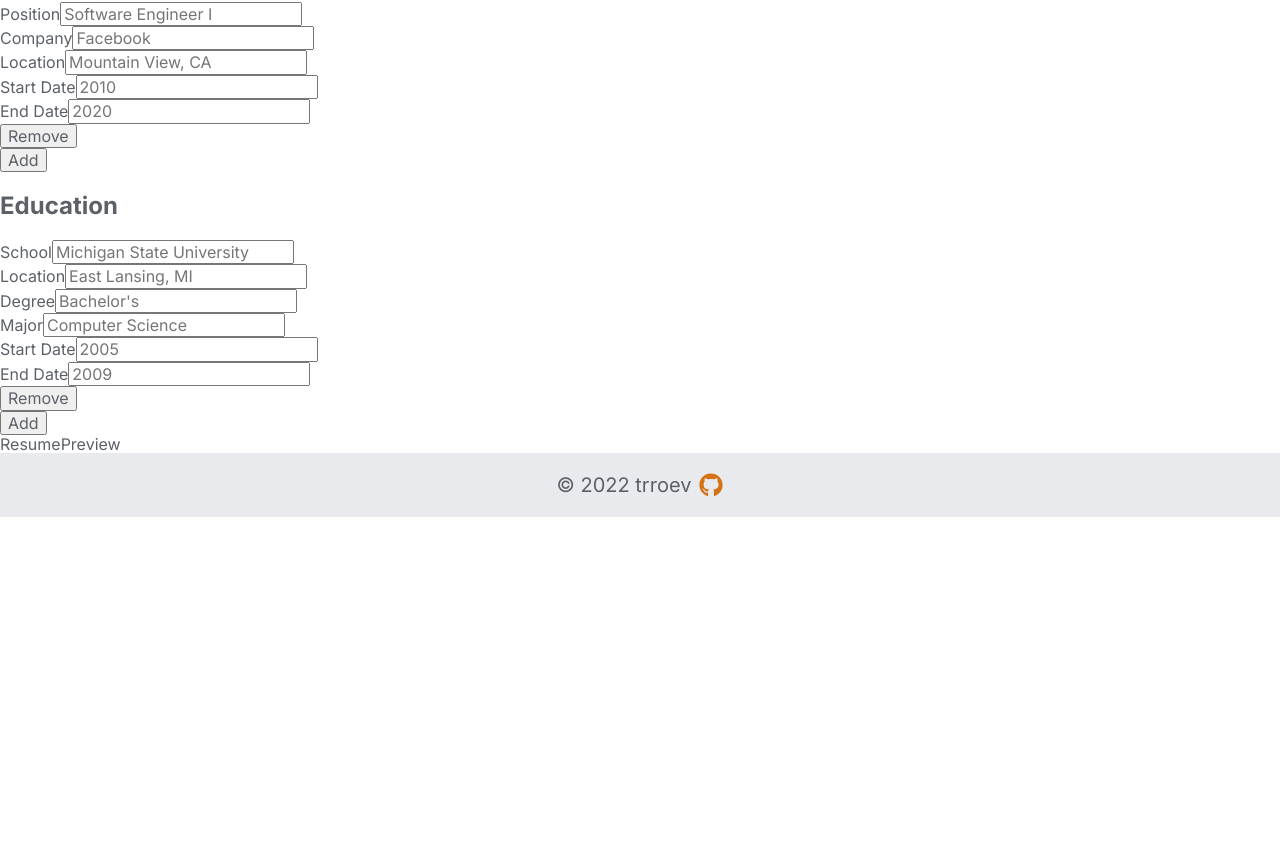
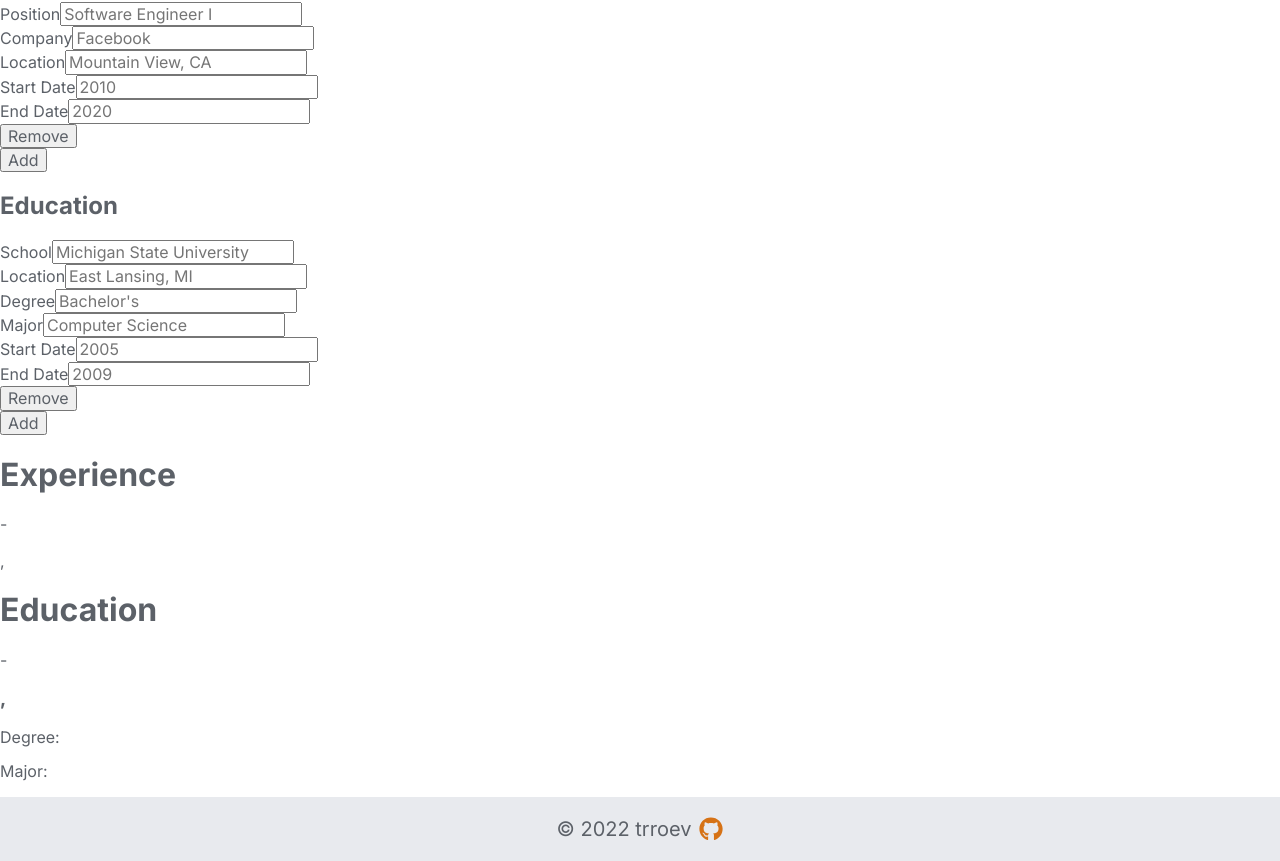
Before and after one commit to trroev/resume-app, a React (Create React App) app: page / in a window 1280 px wide. Shown: the part 565-1426 px from the top of the page. Before the commit the page ends 1082 px from the top, so only its background shows below. Built offline with nearby package versions, Linux system fonts and the light colour scheme.

Commit message:
completed components. need to finish styling to complete

```diff
--- a/src/components/Main.js
+++ b/src/components/Main.js
@@ -1,6 +1,6 @@
 import React, { useState } from "react";
 import ResumeForm from "./Resume/Form/ResumeForm";
-import ResumePreview from "./Resume/ResumePreview";
+import ResumePreview from "./Resume/ResumePreview/ResumePreview";
 import emptyResume from "./Resume/emptyResume";
 import uniqid from "uniqid";
 
@@ -125,7 +125,7 @@
         onRemoveExperience={handleRemoveExperience}
         onRemoveEducation={handleRemoveEducation}
       />
-      <ResumePreview />
+      <ResumePreview resume={resume} />
     </div>
   );
 };
--- a/src/components/Resume/Form/Contact.js
+++ b/src/components/Resume/Form/Contact.js
@@ -1,6 +1,6 @@
 import React from "react";
 
-const Contact = ({ contactInfo }) => {
+const Contact = ({ contactInfo, onChange }) => {
   return (
     <div className="form-container">
       <div className="form-header">
@@ -14,6 +14,7 @@
             name="location"
             placeholder="Grand Rapids, MI"
             value={contactInfo.location}
+            onChange={(e) => onChange(e)}
           />
         </div>
         <div className="form-control">
@@ -23,6 +24,7 @@
             name="phoneNumber"
             placeholder="269.760.6524"
             value={contactInfo.phoneNumber}
+            onChange={(e) => onChange(e)}
           />
         </div>
         <div className="form-control">
@@ -32,6 +34,7 @@
             name="email"
             placeholder="tmathiak@gmail.com"
             value={contactInfo.email}
+            onChange={(e) => onChange(e)}
           />
         </div>
         <div className="form-control">
@@ -41,6 +44,7 @@
             name="website"
             placeholder="www.trevormathiak.dev"
             value={contactInfo.website}
+            onChange={(e) => onChange(e)}
           />
         </div>
         <div className="form-control">
@@ -50,6 +54,7 @@
             name="linkedin"
             placeholder="https://www.linkedin.com/in/trevormathiak"
             value={contactInfo.linkedin}
+            onChange={(e) => onChange(e)}
           />
         </div>
         <div className="form-control">
@@ -59,6 +64,7 @@
             name="github"
             placeholder="https://github.com/trroev"
             value={contactInfo.github}
+            onChange={(e) => onChange(e)}
           />
         </div>
       </form>
--- a/src/components/Resume/Form/EducationItem.js
+++ b/src/components/Resume/Form/EducationItem.js
@@ -38,7 +38,7 @@
           <label>Major</label>
           <input
             type="text"
-            name="degree"
+            name="major"
             placeholder="Computer Science"
             value={educationItem.major}
             onChange={(e) => onChange(e, id)}
--- a/src/components/Resume/ResumePreview.js
+++ /dev/null
@@ -1,7 +0,0 @@
-import React from "react";
-
-const ResumePreview = () => {
-  return <div>ResumePreview</div>;
-};
-
-export default ResumePreview;
--- /dev/null
+++ b/src/components/Resume/ResumePreview/EducationItem.js
@@ -0,0 +1,20 @@
+import React from "react";
+
+const EducationItem = ({ educationItem }) => {
+  return (
+    <div className="education-item">
+      <div className="duration">
+        {educationItem.startDate} - {educationItem.endDate}
+      </div>
+      <div className="info">
+        <h3>
+          {educationItem.school}, {educationItem.location}
+        </h3>
+        <p>Degree: {educationItem.degree}</p>
+        <p>Major: {educationItem.major}</p>
+      </div>
+    </div>
+  );
+};
+
+export default EducationItem;
--- /dev/null
+++ b/src/components/Resume/ResumePreview/ExperienceItem.js
@@ -0,0 +1,19 @@
+import React from "react";
+
+const ExperienceItem = ({ experienceItem }) => {
+  return (
+    <div className="experience-item">
+      <div className="duration">
+        {experienceItem.startDate} - {experienceItem.endDate}
+      </div>
+      <div className="info">
+        <h3>{experienceItem.position}</h3>
+        <div>
+          {experienceItem.company}, {experienceItem.location}
+        </div>
+      </div>
+    </div>
+  );
+};
+
+export default ExperienceItem;
--- /dev/null
+++ b/src/components/Resume/ResumePreview/Main.js
@@ -0,0 +1,24 @@
+import React from "react";
+import ExperienceItem from "./ExperienceItem";
+import EducationItem from "./EducationItem";
+
+const Main = ({ experienceInfo, educationInfo }) => {
+  const experienceItems = experienceInfo.map((experienceItem) => (
+    <ExperienceItem key={experienceItem.id} experienceItem={experienceItem} />
+  ));
+
+  const educationItems = educationInfo.map((educationItem) => (
+    <EducationItem key={educationItem.id} educationItem={educationItem} />
+  ));
+
+  return (
+    <div className="resume-preview-main">
+      <h1>Experience</h1>
+      <div className="experience">{experienceItems}</div>
+      <h1>Education</h1>
+      <div className="education">{educationItems}</div>
+    </div>
+  );
+};
+
+export default Main;
--- /dev/null
+++ b/src/components/Resume/ResumePreview/ResumePreview.js
@@ -0,0 +1,20 @@
+import React from "react";
+import Main from "./Main";
+import Sidebar from "./Sidebar";
+
+const ResumePreview = ({ resume }) => {
+  return (
+    <div className="resume-preview">
+      <Sidebar
+        personalInfo={resume.personalInfo}
+        contactInfo={resume.contactInfo}
+      />
+      <Main
+        experienceInfo={resume.experienceInfo}
+        educationInfo={resume.educationInfo}
+      />
+    </div>
+  );
+};
+
+export default ResumePreview;
--- /dev/null
+++ b/src/components/Resume/ResumePreview/Sidebar.js
@@ -0,0 +1,23 @@
+import React from "react";
+
+const Sidebar = ({ personalInfo, contactInfo }) => {
+  const { firstName, lastName, jobTitle } = personalInfo;
+  const { location, phoneNumber, email, website, linkedin, github } =
+    contactInfo;
+  return (
+    <div className="resume-preview-sidebar">
+      <h1>
+        {firstName} {lastName}
+      </h1>
+      <h5>{jobTitle}</h5>
+      <p>{location}</p>
+      <p>{phoneNumber}</p>
+      <p>{email}</p>
+      <p>{website}</p>
+      <p>{linkedin}</p>
+      <p>{github}</p>
+    </div>
+  );
+};
+
+export default Sidebar;
```
